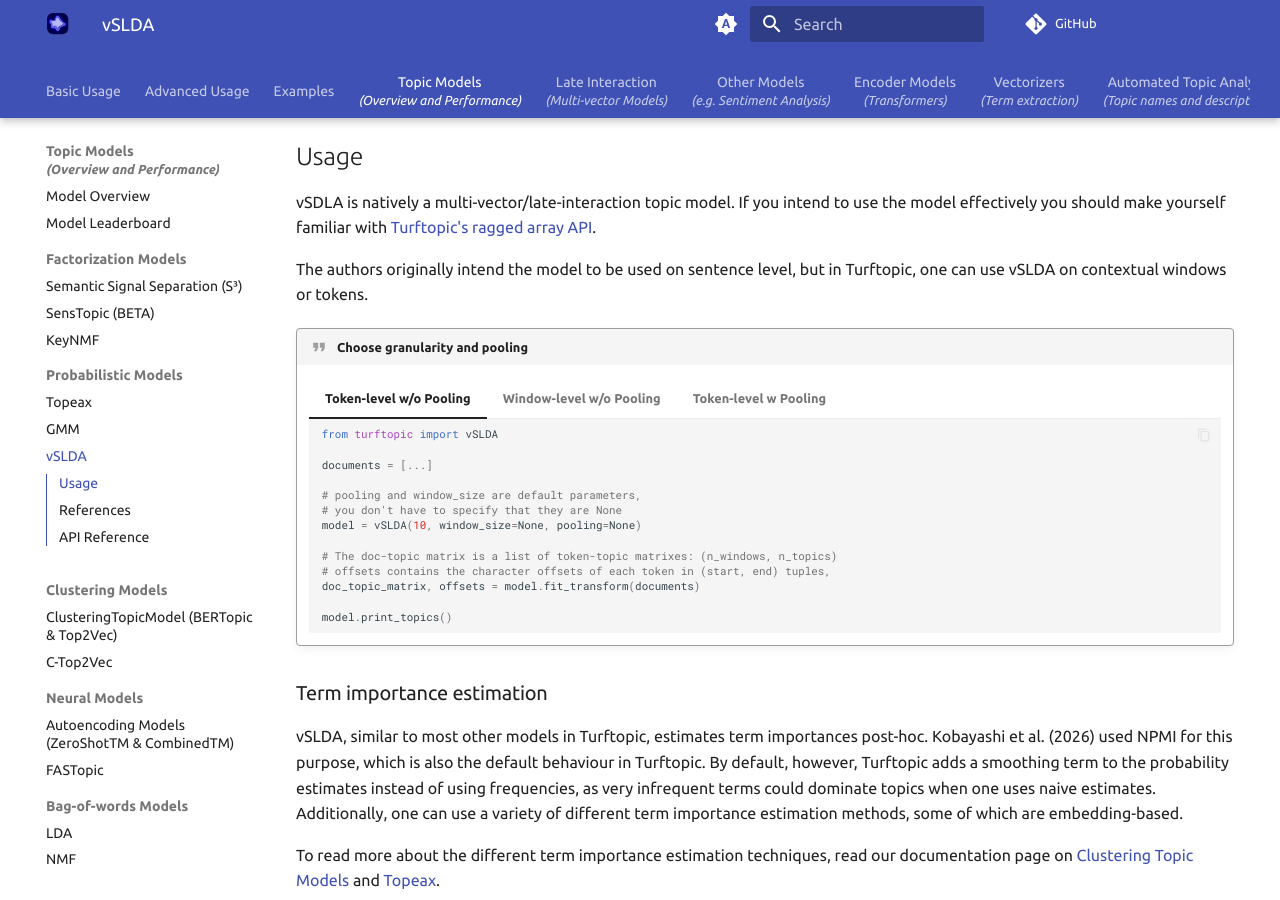
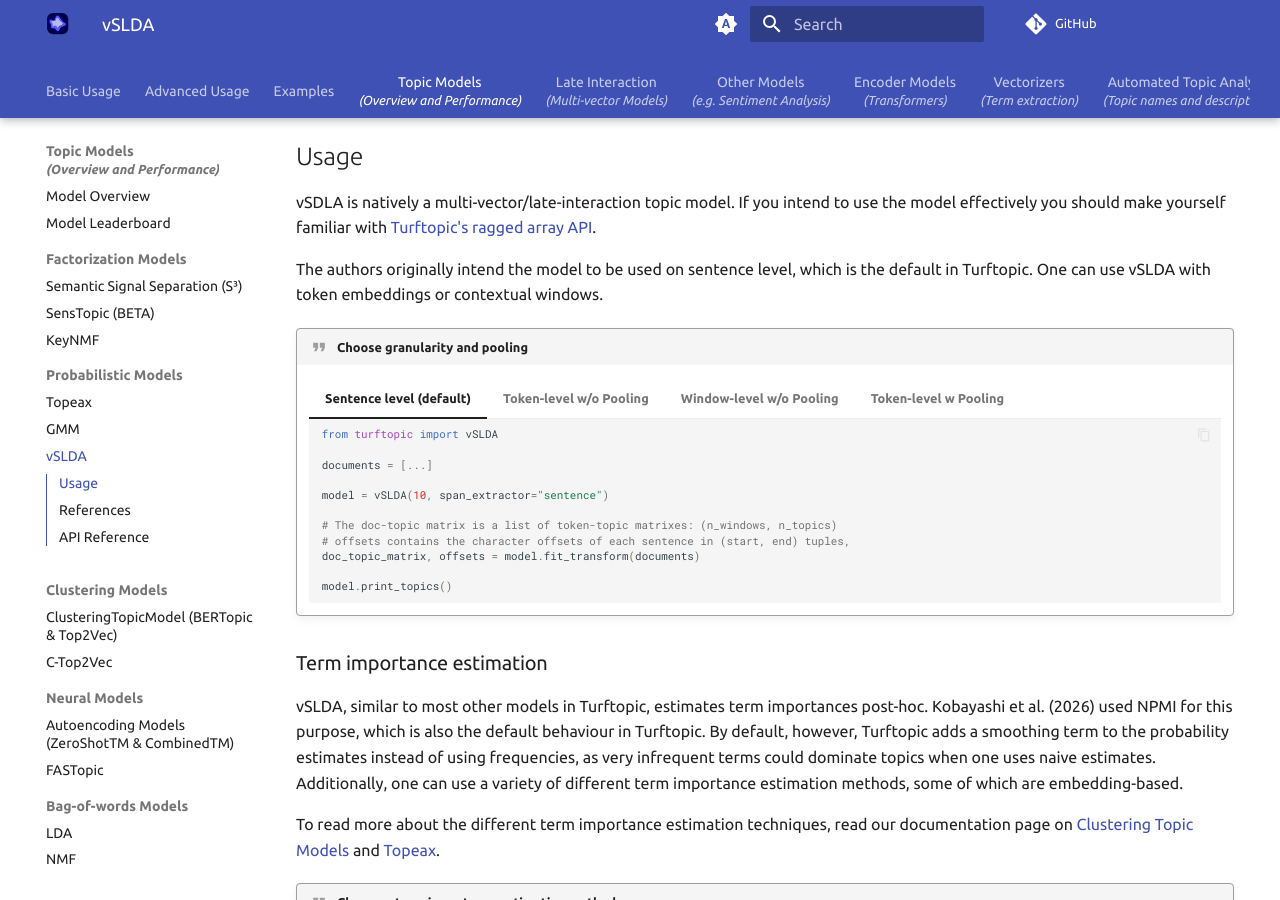
Before and after one commit to x-tabdeveloping/turftopic, an MkDocs documentation site: the page built from docs/vSLDA.md, in a window 1280 px wide and 900 px high, scrolled down 679 px. Built offline with MkDocs 1.6.1 and Material for MkDocs 9.7.7, drawn with Linux system fonts in a browser that asks for light colours; comment, search, counter and statistics services are not loaded.

Commit message:
Adjusted vSLDA and CVP docs

````diff
--- a/docs/vSLDA.md
+++ b/docs/vSLDA.md
@@ -14,9 +14,25 @@ The model is based on Latent Dirichlet Allocation, except its outcome distributi
 vSDLA is natively a multi-vector/late-interaction topic model.
 If you intend to use the model effectively you should make yourself familiar with [Turftopic's ragged array API](late_interaction.md).
 
-The authors originally intend the model to be used on sentence level, but in Turftopic, one can use vSLDA on contextual windows or tokens.
+The authors originally intend the model to be used on sentence level, which is the default in  Turftopic.
+One can use vSLDA with token embeddings or contextual windows.
 
 !!! quote "Choose granularity and pooling"
+    === "Sentence level (default)"
+        ```python
+        from turftopic import vSLDA
+
+        documents = [...]
+
+        model = vSLDA(10, span_extractor="sentence")
+
+        # The doc-topic matrix is a list of token-topic matrixes: (n_windows, n_topics)
+        # offsets contains the character offsets of each sentence in (start, end) tuples,
+        doc_topic_matrix, offsets = model.fit_transform(documents)
+
+        model.print_topics()
+        ```
+
     === "Token-level w/o Pooling"
 
         ```python
@@ -26,7 +42,7 @@ The authors originally intend the model to be used on sentence level, but in Tur
 
         # pooling and window_size are default parameters,
         # you don't have to specify that they are None
-        model = vSLDA(10, window_size=None, pooling=None)
+        model = vSLDA(10, window_size=None, pooling=None, span_extractor=None)
 
         # The doc-topic matrix is a list of token-topic matrixes: (n_windows, n_topics)
         # offsets contains the character offsets of each token in (start, end) tuples,
@@ -42,7 +58,7 @@ The authors originally intend the model to be used on sentence level, but in Tur
 
         documents = [...]
 
-        model = vSLDA(10, window_size=20, pooling=None)
+        model = vSLDA(10, window_size=20, pooling=None, span_extractor=None)
 
         # The doc-topic matrix is a list of window-topic matrixes shape: (n_windows, n_topics)
         # offsets contains the character offsets of each window in (start, end) tuples,
@@ -62,7 +78,7 @@ The authors originally intend the model to be used on sentence level, but in Tur
         # We will use np.nanmean to pool token-level topic probabilities
         # One can also use other pooling techniques that respect the nature of probabilities
         # better
-        model = vSLDA(10, pooling=np.nanmean)
+        model = vSLDA(10, pooling=np.nanmean, span_extractor=None)
 
         # The doc-topic matrix is a regular matrix, shape: (n_docs, n_topics)
         # No offsets are returned when pooling is specify
````
Also changed, not shown: docs/cvp.md (+4 -4 lines).
